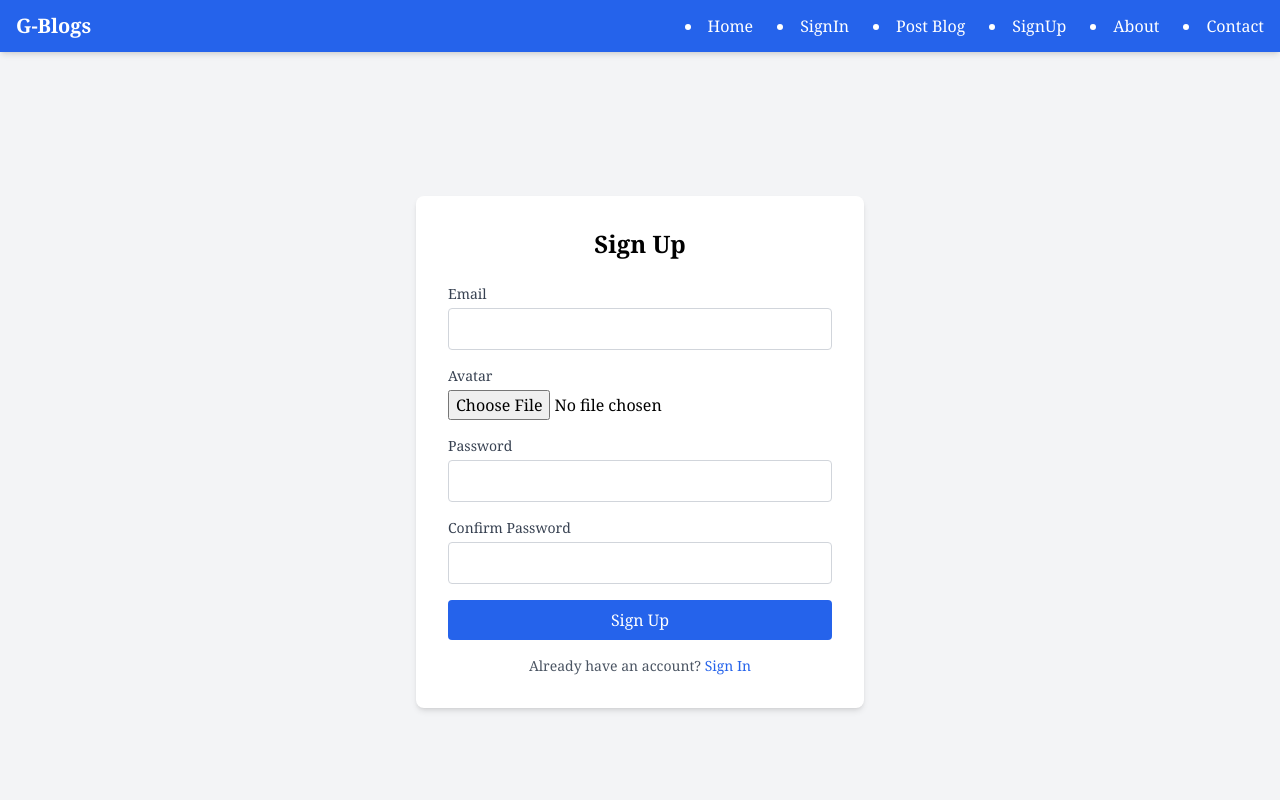
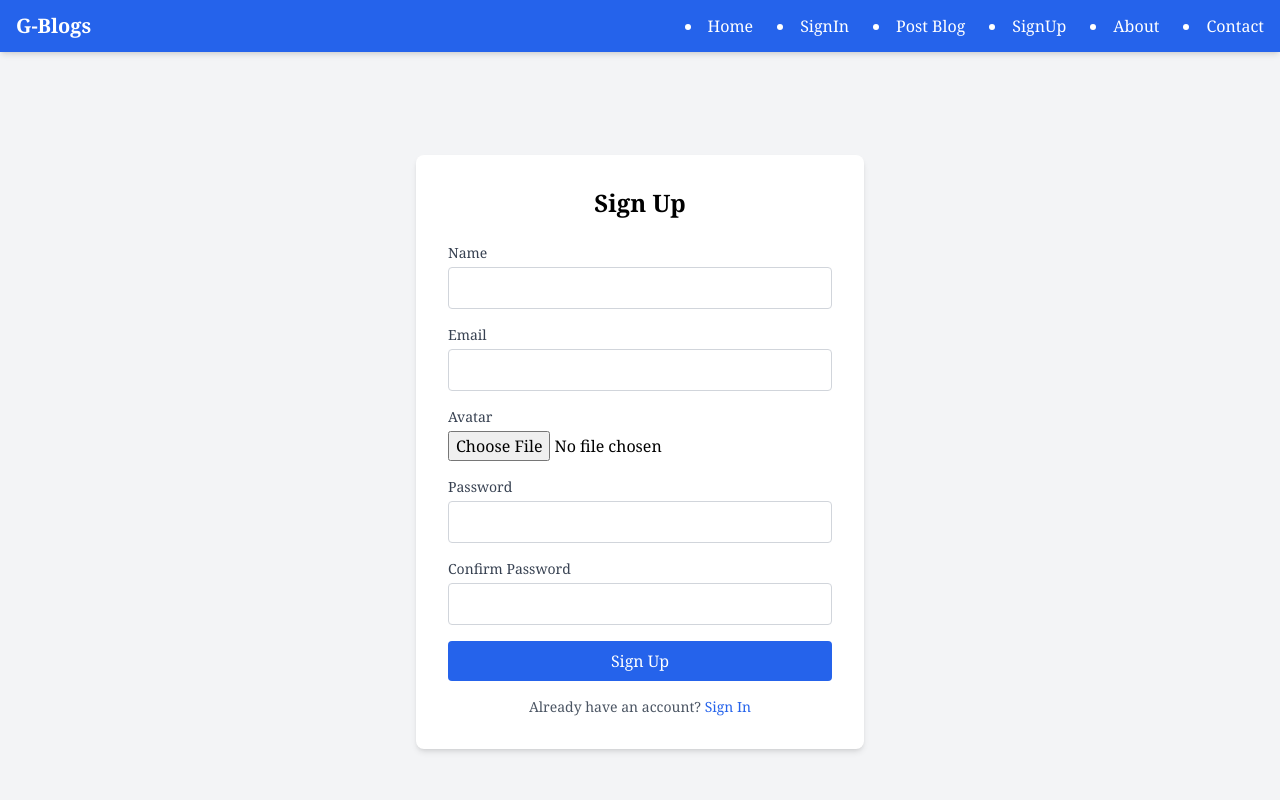
Before and after one commit to Gideonngige/blogapp, a React (Create React App) app: page /signup in a window 1280 px wide. Shown: the top 800 px of the page. Built offline with nearby package versions, Linux system fonts and the light colour scheme.

Commit message:
connected signup & signin with backend

```diff
--- a/package.json
+++ b/package.json
@@ -7,6 +7,7 @@
     "@testing-library/jest-dom": "^6.6.3",
     "@testing-library/react": "^16.3.0",
     "@testing-library/user-event": "^13.5.0",
+    "axios": "^1.9.0",
     "lucide-react": "^0.509.0",
     "react": "^19.1.0",
     "react-dom": "^19.1.0",
--- a/src/Pages/Home.js
+++ b/src/Pages/Home.js
@@ -1,28 +1,33 @@
 import React, { useEffect, useState } from 'react';
 import Layout from './Layout';
+import axios from 'axios';
 
 export default function Home() {
-  // You can replace this with API data later
-  const [blogs, setBlogs] = useState([
-    {
-      id: 1,
-      title: "Mastering React Basics",
-      author: "Gideon Ushindi",
-      date: "May 10, 2025",
-      avatar: "https://i.pravatar.cc/150?img=3",
-      blogImage: "https://i.pravatar.cc/150?img=4",
-      content: "React is a powerful JavaScript library for building user interfaces. Start by learning components, state, and props...",
-    },
-    {
-      id: 2,
-      title: "Styling with Tailwind CSS",
-      author: "Jane Developer",
-      date: "May 9, 2025",
-      avatar: "https://i.pravatar.cc/150?img=5",
-      blogImage: "https://i.pravatar.cc/150?img=5",
-      content: "Tailwind CSS gives you utility classes to build responsive and beautiful interfaces quickly and efficiently...",
-    },
-  ]);
+  const [blogs, setBlogs] = useState([]);
+
+  useEffect(() => {
+    const fetchBlogs = async () => {
+      try {
+        const response = await axios.get('http://127.0.0.1:8000/get_blog_posts/');
+        const posts = response.data.posts;
+
+        // Optional: add dummy author/date/avatar if not in backend
+        const enriched = posts.map(post => ({
+          ...post,
+          author: "Gideon Ushindi", // Replace or enhance as needed
+          date: new Date().toLocaleDateString(),
+          avatar: "https://i.pravatar.cc/150?img=3",
+          blogImage: post.image, // image from Cloudinary URL
+        }));
+
+        setBlogs(enriched);
+      } catch (error) {
+        console.error("Failed to fetch blogs:", error);
+      }
+    };
+
+    fetchBlogs();
+  }, []);
 
   return (
     <Layout>
--- a/src/Pages/Postblog.js
+++ b/src/Pages/Postblog.js
@@ -1,4 +1,5 @@
 import React, { useState } from 'react';
+import axios from 'axios';
 
 export default function PostBlog() {
   const [form, setForm] = useState({
@@ -6,6 +7,8 @@ export default function PostBlog() {
     image: null,
     content: '',
   });
+
+  const [message, setMessage] = useState('');
 
   const handleChange = (e) => {
     const { name, value, files } = e.target;
@@ -16,10 +19,37 @@ export default function PostBlog() {
     }
   };
 
-  const handleSubmit = (e) => {
+  const handleSubmit = async (e) => {
     e.preventDefault();
-    // You can handle form submission here (e.g., send to Django backend)
-    console.log('Post blog:', form);
+
+    const formData = new FormData();
+    formData.append('title', form.title);
+    formData.append('content', form.content);
+    formData.append('image', form.image);
+
+    try {
+      const response = await axios.post(
+        'http://127.0.0.1:8000/postblog/',
+        formData,
+        {
+          headers: {
+            'Content-Type': 'multipart/form-data',
+          },
+        }
+      );
+      alert("Blog posted successfully!");
+
+      if (response.status === 200 || response.status === 201) {
+        setMessage('Blog posted successfully!');
+        setForm({ title: '', image: null, content: '' });
+        console.log('Blog posted successfully:', response.data);
+      }
+
+
+    } catch (error) {
+      console.error(error);
+      setMessage('Failed to post blog. Check console for errors.');
+    }
   };
 
   return (
@@ -27,12 +57,13 @@ export default function PostBlog() {
       <div className="w-full max-w-2xl bg-white p-8 rounded-lg shadow">
         <h2 className="text-2xl font-bold mb-6 text-center">Post a New Blog</h2>
 
-        <form onSubmit={handleSubmit} className="space-y-4">
+        <form onSubmit={handleSubmit} className="space-y-4" encType="multipart/form-data">
           <div>
             <label className="block text-sm font-medium text-gray-700 mb-1">Title</label>
             <input
               type="text"
               name="title"
+              value={form.title}
               required
               onChange={handleChange}
               className="w-full border border-gray-300 px-4 py-2 rounded focus:ring-2 focus:ring-blue-500 focus:outline-none"
@@ -55,6 +86,7 @@ export default function PostBlog() {
             <textarea
               name="content"
               rows="6"
+              value={form.content}
               required
               onChange={handleChange}
               className="w-full border border-gray-300 px-4 py-2 rounded resize-none focus:ring-2 focus:ring-blue-500 focus:outline-none"
@@ -68,6 +100,8 @@ export default function PostBlog() {
             Post Blog
           </button>
         </form>
+
+        {message && <p className="mt-4 text-center text-green-600">{message}</p>}
       </div>
     </div>
   );
--- a/src/Pages/Signin.js
+++ b/src/Pages/Signin.js
@@ -1,26 +1,62 @@
 import React, { useState } from 'react';
+import { useNavigate } from 'react-router-dom';
 
 export default function Signin() {
+  const navigate = useNavigate();
   const [form, setForm] = useState({
     email: '',
     password: '',
   });
+
+  const [loading, setLoading] = useState(false);
+  const [message, setMessage] = useState('');
 
   const handleChange = (e) => {
     const { name, value } = e.target;
     setForm({ ...form, [name]: value });
   };
 
-  const handleSubmit = (e) => {
+  const handleSubmit = async (e) => {
     e.preventDefault();
-    // You can handle sign-in logic or API call here
-    console.log('Login Data:', form);
+    setLoading(true);
+    setMessage('');
+
+    try {
+      const response = await fetch('http://127.0.0.1:8000/signin/', {
+        method: 'POST',
+        headers: {
+          'Content-Type': 'application/json',
+        },
+        body: JSON.stringify(form),
+      });
+
+      const data = await response.json();
+
+      if (response.ok) {
+        setMessage(data.message || 'Successfully signed in');
+        navigate('/');
+        // TODO: Redirect or store session info if needed
+      } else {
+        setMessage(data.message || 'Sign in failed');
+      }
+    } catch (error) {
+      console.error('Sign-in error:', error);
+      setMessage('An error occurred during sign in');
+    } finally {
+      setLoading(false);
+    }
   };
 
   return (
     <div className="min-h-screen flex items-center justify-center bg-gray-100 px-4 font-serif">
       <div className="w-full max-w-md bg-white p-8 rounded-lg shadow-md">
         <h2 className="text-2xl font-bold mb-6 text-center">Sign In</h2>
+
+        {message && (
+          <div className="mb-4 text-center text-sm text-red-600">
+            {message}
+          </div>
+        )}
 
         <form onSubmit={handleSubmit} className="space-y-4">
           <div>
@@ -29,6 +65,7 @@ export default function Signin() {
               type="email"
               name="email"
               required
+              value={form.email}
               onChange={handleChange}
               className="w-full border border-gray-300 px-4 py-2 rounded focus:outline-none focus:ring-2 focus:ring-blue-500"
             />
@@ -40,6 +77,7 @@ export default function Signin() {
               type="password"
               name="password"
               required
+              value={form.password}
               onChange={handleChange}
               className="w-full border border-gray-300 px-4 py-2 rounded focus:outline-none focus:ring-2 focus:ring-blue-500"
             />
@@ -47,9 +85,10 @@ export default function Signin() {
 
           <button
             type="submit"
-            className="w-full bg-blue-600 text-white py-2 rounded hover:bg-blue-700 transition"
+            disabled={loading}
+            className={`w-full py-2 rounded text-white transition ${loading ? 'bg-gray-500' : 'bg-blue-600 hover:bg-blue-700'}`}
           >
-            Sign In
+            {loading ? 'Signing In...' : 'Sign In'}
           </button>
         </form>
 
--- a/src/Pages/Signup.js
+++ b/src/Pages/Signup.js
@@ -2,6 +2,7 @@ import React, { useState } from 'react';
 
 export default function Signup() {
   const [form, setForm] = useState({
+    name: '',
     email: '',
     password: '',
     confirmPassword: '',
@@ -17,14 +18,38 @@ export default function Signup() {
     }
   };
 
-  const handleSubmit = (e) => {
+  const handleSubmit = async (e) => {
     e.preventDefault();
+
     if (form.password !== form.confirmPassword) {
       alert('Passwords do not match');
       return;
     }
-    // You can handle signup logic or API call here
-    console.log(form);
+
+    const formData = new FormData();
+    formData.append('name', form.name);
+    formData.append('email', form.email);
+    formData.append('password', form.password);
+    formData.append('avatar', form.avatar);
+
+    try {
+      const response = await fetch('http://127.0.0.1:8000/signup/', {
+        method: 'POST',
+        body: formData,
+      });
+
+      const data = await response.json();
+
+      if (response.ok) {
+        alert('Signup successful');
+        setForm({ name: '', email: '', password: '', avatar:null });
+      } else {
+        alert(`Signup failed: ${data.message}`);
+      }
+    } catch (error) {
+      console.error('Error:', error);
+      alert('Something went wrong. Try again.');
+    }
   };
 
   return (
@@ -32,7 +57,17 @@ export default function Signup() {
       <div className="w-full max-w-md bg-white p-8 rounded-lg shadow-md">
         <h2 className="text-2xl font-bold mb-6 text-center">Sign Up</h2>
 
-        <form onSubmit={handleSubmit} className="space-y-4">
+        <form onSubmit={handleSubmit} className="space-y-4" encType="multipart/form-data">
+        <div>
+            <label className="block text-sm font-medium text-gray-700 mb-1">Name</label>
+            <input
+              type="text"
+              name="name"
+              required
+              onChange={handleChange}
+              className="w-full border border-gray-300 px-4 py-2 rounded focus:outline-none focus:ring-2 focus:ring-blue-500"
+            />
+          </div>
           <div>
             <label className="block text-sm font-medium text-gray-700 mb-1">Email</label>
             <input
@@ -50,6 +85,7 @@ export default function Signup() {
               type="file"
               name="avatar"
               accept="image/*"
+              required
               onChange={handleChange}
               className="w-full"
             />
```
Also changed, not shown: 1 other file (tests, documents, lock files or other folders).
